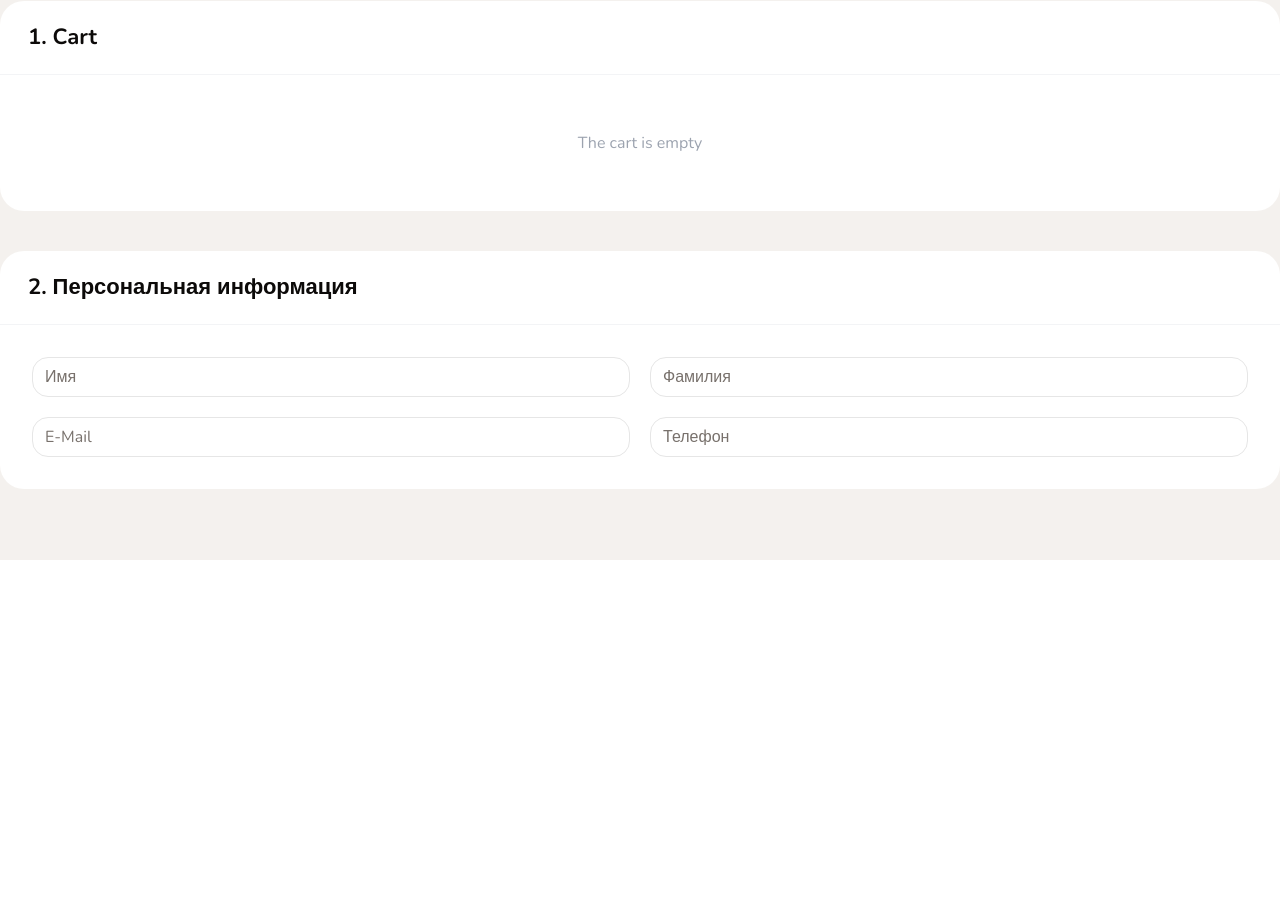
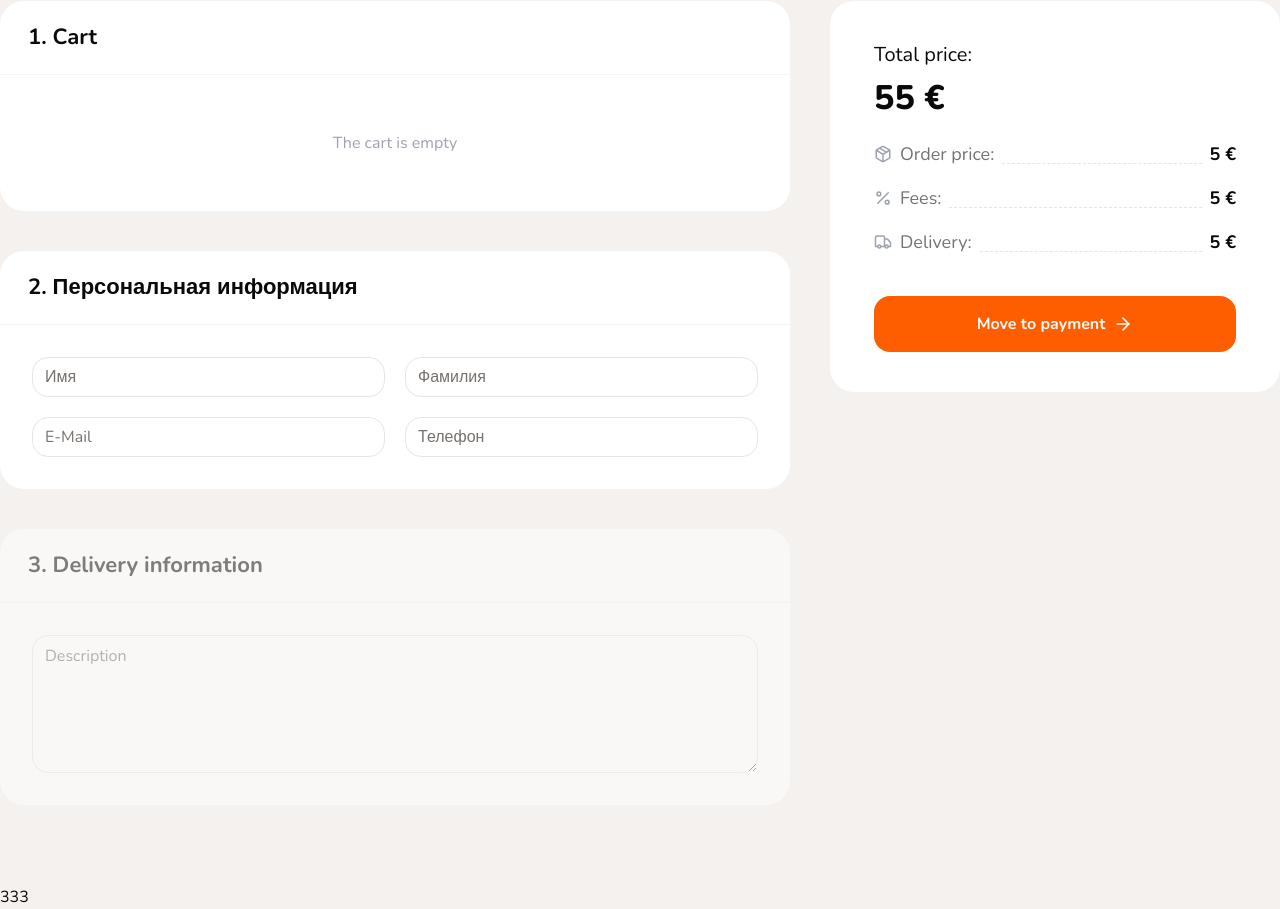
Before and after one commit to OvikGukeyan/EuroPerfume, a Next.js app: page /checkout in a window 1280 px wide. Shown: the part 240-1149 px from the top of the page. Before the commit the page ends 800 px from the top, so only its background shows below. Built offline with nearby package versions, Linux system fonts and the light colour scheme.

Commit message:
checkout

```diff
--- a/app/(checkout)/checkout/page.tsx
+++ b/app/(checkout)/checkout/page.tsx
@@ -1,9 +1,10 @@
 'use client'
 
-import { Container, Title, WhiteBlock } from "@/shared/components/shared"
-import { Input } from "@/shared/components/ui";
+import { Container, OrderDetails, Title, WhiteBlock } from "@/shared/components/shared"
+import { Button, Input, Textarea } from "@/shared/components/ui";
 import { useCartStore } from "@/shared/store";
-import { Trash2 } from "lucide-react"
+import { ArrowRight, Package, Percent, Trash2, Truck } from "lucide-react"
+import { useEffect } from "react";
 
 export default function Checkout() {
     const [totalAmount, fetchCartItems, items, updateItemQuantity, removeCartItem, loading] = useCartStore((state) => [state.totalAmount, state.fetchCartItems, state.items, state.updateItemQuantity, state.removeCartItem, state.loading]);
@@ -11,6 +12,7 @@ export default function Checkout() {
     return (
         <Container className="mt-10">
             <Title text="Checkout" size="xl" className="font-extrabold mb-8" />
+            <div className="flex gap-10">
                 <div className="flex flex-col gap-10 flex-1 mb-20">
 
                     <WhiteBlock
@@ -55,7 +57,73 @@ export default function Checkout() {
                             <Input name="phone" className="text-base" placeholder="Телефон" />
                         </div>
                     </WhiteBlock>
+
+                    <WhiteBlock
+                        className={!totalAmount ? 'opacity-50 pointer-events-none' : ''}
+                        title="3. Delivery information"
+                        contentClassName="p-8">
+                        <div className="flex flex-col gap-5">
+                            {/* <Controller
+                                control={form.control}
+                                name="address"
+                                render={({ field }) => <AdressInput onChange={field.onChange} />}
+                            /> */}
+
+                            <Textarea
+                                name="comment"
+                                className="text-base"
+                                placeholder="Description"
+                                rows={5}
+                            />
                         </div>
+                    </WhiteBlock>
+                </div>
+
+                <div className="w-[450px]">
+                    <WhiteBlock className='p-6 sticky top-4'>
+                        <div className="flex flex-col gap-1">
+                            <span className="text-xl">Total price:</span>
+                            <span className="text-[34px] font-extrabold">55 €</span>
+                        </div>
+
+                        <OrderDetails title={
+                            <div className="flex items-center">
+                                <Package size={18} className="mr-2 text-gray-400" />
+                                Order price
+                            </div>
+
+                        }
+                            value="5" />
+
+                        <OrderDetails title={
+                            <div className="flex items-center">
+                                <Percent size={18} className="mr-2 text-gray-400" />
+                                Fees
+                            </div>
+                        } value="5" />
+
+                        <OrderDetails title={
+                            <div className="flex items-center">
+                                <Truck size={18} className="mr-2 text-gray-400" />
+                                Delivery
+                            </div>
+                        } value="5" />
+
+                        <Button
+                            type="submit"
+                            // disabled={!totalAmount || submitting}
+                            className="w-full h-14 rounded-2xl mt-6 text-base font-bold">
+                            Move to payment
+                            <ArrowRight className="w-5 ml-2" />
+                        </Button>
+                    </WhiteBlock>
+
+
+                </div>
+
+
+            </div>
+
         </Container>
     )
 }
--- a/app/(checkout)/layout.tsx
+++ b/app/(checkout)/layout.tsx
@@ -18,6 +18,7 @@ export default function CheckoutLayout({
             <Container>
                 <Header hasSearch={false} hasCart={false} className="border-b-gray-200" />
                 {children}
+                <h3>333</h3>
             </Container>
         </main>
     );
--- a/app/api/cart/[id]/route.ts
+++ b/app/api/cart/[id]/route.ts
@@ -4,27 +4,22 @@ import { NextRequest, NextResponse } from "next/server";
 
 export async function PATCH(req: NextRequest, { params }: { params: { id: string } }) {
     try {
-        // Ensure the id is a valid number
         const id = Number(params.id);
-        if (isNaN(id)) {
-            return NextResponse.json({ message: 'Invalid cart item ID' }, { status: 400 });
-        }
-
         const data = (await req.json()) as { quantity: number };
         const token = req.cookies.get('cartToken')?.value;
 
         if (!token) {
-            return NextResponse.json({ message: 'Cart token not found!' }, { status: 401 });
+            return NextResponse.json({ message: 'Cart token not found!' })
         }
 
         const cartItem = await prisma.cartItem.findFirst({
             where: {
                 id
             }
-        });
+        })
 
         if (!cartItem) {
-            return NextResponse.json({ message: 'Cart item not found!' }, { status: 404 });
+            return NextResponse.json({ message: 'Cart item not found!' })
         }
 
         await prisma.cartItem.update({
@@ -34,52 +29,49 @@ export async function PATCH(req: NextRequest, { params }: { params: { id: string
             data: {
                 quantity: data.quantity
             }
-        });
+        })
 
         const updatedUserCart = await updateCartTotalAmount(token);
 
-        return NextResponse.json(updatedUserCart);
+        return NextResponse.json(updatedUserCart)
     } catch (error) {
-        console.error('[CART PATCH] Server error', error);
-        return NextResponse.json({ message: 'Failed to update the cart', error }, { status: 500 });
+        console.log('[CART PATCH] Server error', error);
+        return NextResponse.json({ message: 'Faild to update the cart' }, { status: 500 })
     }
 }
 
 export async function DELETE(req: NextRequest, { params }: { params: { id: string } }) {
     try {
-        // Ensure the id is a valid number
         const id = Number(params.id);
-        if (isNaN(id)) {
-            return NextResponse.json({ message: 'Invalid cart item ID' }, { status: 400 });
-        }
-
         const token = req.cookies.get('cartToken')?.value;
 
         if (!token) {
-            return NextResponse.json({ message: 'Cart token not found!' }, { status: 401 });
+            return NextResponse.json({ message: 'Cart token not found!' })
         }
 
         const cartItem = await prisma.cartItem.findFirst({
             where: {
                 id
             }
-        });
+        })
 
         if (!cartItem) {
-            return NextResponse.json({ message: 'Cart item not found!' }, { status: 404 });
+            return NextResponse.json({ message: 'Cart item not found!' })
         }
 
         await prisma.cartItem.delete({
             where: {
                 id
             },
-        });
+        })
 
         const updatedUserCart = await updateCartTotalAmount(token);
 
-        return NextResponse.json(updatedUserCart);
+        return NextResponse.json(updatedUserCart)
+
     } catch (error) {
-        console.error('[CART DELETE] Server error', error);
-        return NextResponse.json({ message: 'Failed to delete the cart item', error: error }, { status: 500 });
+        console.log('[CART DELETE] Server error', error);
+        return NextResponse.json({ message: 'Faild to delete the cart item' }, { status: 500 })
     }
+
 }
--- a/shared/components/shared/cart-drawer.tsx
+++ b/shared/components/shared/cart-drawer.tsx
@@ -23,7 +23,6 @@ interface Props {
 }
 export const CartDrawer: FC<React.PropsWithChildren<Props>> = ({ children, className }) => {
     const [totalAmount, fetchCartItems, items, updateItemQuantity, removeCartItem] = useCartStore((state) => [state.totalAmount, state.fetchCartItems, state.items, state.updateItemQuantity, state.removeCartItem]);
-
     useEffect(() => {
         fetchCartItems()
     }, []);
--- a/shared/components/shared/index.ts
+++ b/shared/components/shared/index.ts
@@ -22,4 +22,5 @@ export { CartDrawerItem } from './cart-drawer-item';
 export { CountButton } from './count-button';
 export { ProductForm } from './product-form';
 export { WhiteBlock } from './white-block';
+export {OrderDetails} from './order-details'
 export * from './modals';
--- /dev/null
+++ b/shared/components/shared/order-details.tsx
@@ -0,0 +1,21 @@
+import { cn } from '@/shared/lib/utils';
+import React, { FC } from 'react'
+
+interface Props {
+    title: React.ReactNode;
+    value: string;
+    className?: string;
+
+}
+export const OrderDetails: FC<Props> = ({ className, title, value }) => {
+    return (
+        <div className={cn("flex my-4", className)}>
+            <span className="flex flex-1 text-lg text-neutral-500">
+                {title}:
+                <div className="flex-1 border-b border-dashed border-b-neutral-200 relative -top-1 mx-2" />
+            </span>
+
+            <span className="font-bold text-lg">{value} €</span>
+        </div>
+    )
+}
--- a/shared/components/ui/index.ts
+++ b/shared/components/ui/index.ts
@@ -5,3 +5,4 @@ export {Input} from './input';
 export {Popover} from './popover';
 export {Select} from './select';
 export {RangeSlider} from './range-slider';
+export {Textarea} from './textarea';
--- /dev/null
+++ b/shared/components/ui/textarea.tsx
@@ -0,0 +1,24 @@
+import * as React from "react"
+
+import { cn } from "@/shared/lib/utils"
+
+export interface TextareaProps
+  extends React.TextareaHTMLAttributes<HTMLTextAreaElement> {}
+
+const Textarea = React.forwardRef<HTMLTextAreaElement, TextareaProps>(
+  ({ className, ...props }, ref) => {
+    return (
+      <textarea
+        className={cn(
+          "flex min-h-[80px] w-full rounded-md border border-input bg-background px-3 py-2 text-sm ring-offset-background placeholder:text-muted-foreground focus-visible:outline-none focus-visible:ring-2 focus-visible:ring-ring focus-visible:ring-offset-2 disabled:cursor-not-allowed disabled:opacity-50",
+          className
+        )}
+        ref={ref}
+        {...props}
+      />
+    )
+  }
+)
+Textarea.displayName = "Textarea"
+
+export { Textarea }
```
Lines whose indentation alone changed are shown as unchanged.
